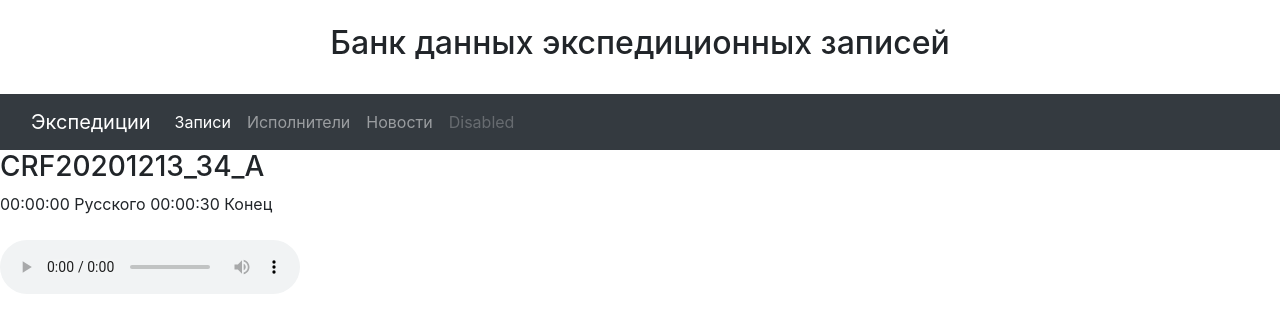
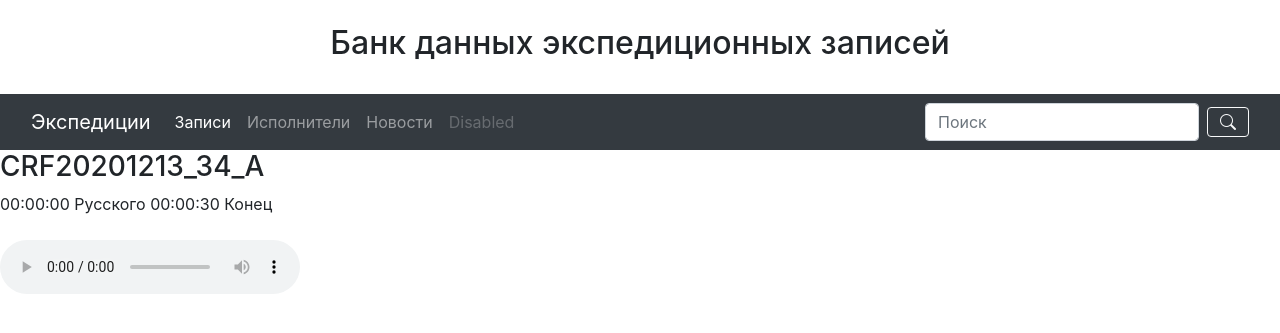
Before and after one commit to kirdik/folklore_base, a Django app: page /dm/1/ in a window 1280 px wide. Shown: the top 333 px of the page. Run offline with Django 3.2, Linux system fonts and the light colour scheme; data comes from the database, SQL or seed files in the repository; some libraries are stand-ins or nearby versions.

Commit message:
Правка дизайна: добавлена форма поиска

```diff
--- a/folklore_base/apps/base/templates/base.html
+++ b/folklore_base/apps/base/templates/base.html
@@ -9,6 +9,7 @@
   </title>
   <meta charset="utf-8">
   <link rel="stylesheet" href="https://cdn.jsdelivr.net/npm/bootstrap@4.5.3/dist/css/bootstrap.min.css" integrity="sha384-TX8t27EcRE3e/ihU7zmQxVncDAy5uIKz4rEkgIXeMed4M0jlfIDPvg6uqKI2xXr2" crossorigin="anonymous">
+<link rel="stylesheet" href="https://cdn.jsdelivr.net/npm/bootstrap-icons@1.4.0/font/bootstrap-icons.css">
   <script src="https://cdn.jsdelivr.net/npm/bootstrap@4.5.3/dist/js/bootstrap.bundle.min.js" integrity="sha384-ho+j7jyWK8fNQe+A12Hb8AhRq26LrZ/JpcUGGOn+Y7RsweNrtN/tE3MoK7ZeZDyx" crossorigin="anonymous"></script>
 
 </head>
@@ -36,7 +37,12 @@
             <a class="nav-link disabled" href="#" tabindex="-1" aria-disabled="true">Disabled</a>
           </li>
         </ul>
+
       </div>
+      <form class="form-inline my-2 my-lg-0">
+        <input class="form-control mr-sm-2" type="search" placeholder="Поиск" aria-label="Search">
+        <button class="btn btn-outline-light my-2 my-sm-0" type="submit"><span class="bi bi-search"></span></button>
+      </form>
     </div>
   </nav>
 
--- a/folklore_base/apps/base/views.py
+++ b/folklore_base/apps/base/views.py
@@ -7,7 +7,7 @@ from .models import *
 
 def expeditions(request):
     explist = Expeditions.objects.all()
-    paginator = Paginator(explist, 1)
+    paginator = Paginator(explist, 8)
     page_number = request.GET.get('page', 1)
     page = paginator.get_page(page_number)
 
```
Also changed, not shown: folklore_base/apps/base/templates/expeditions.html (+3 -5 lines).
